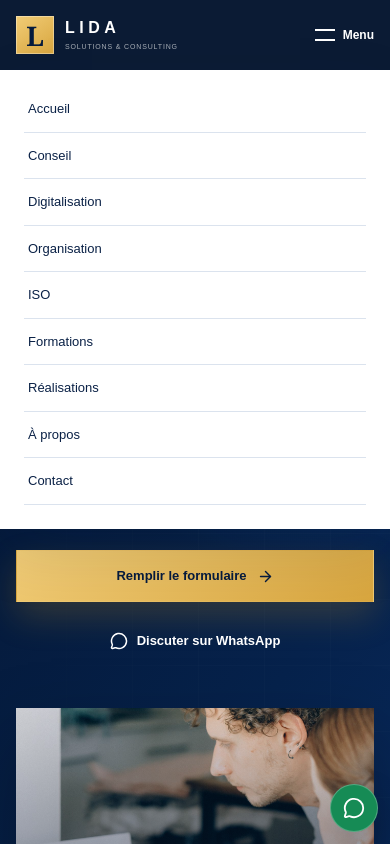
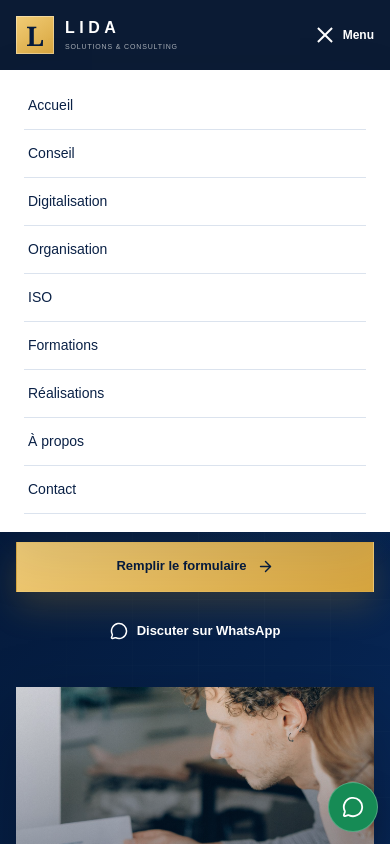
Before and after one commit to adel7elh-debug/lidasol-main, a Next.js app: page /contact in a window 390 px wide. Both pictures are taken after a click on the heading "Menu". Shown: the top 844 px of the page. Built offline with nearby package versions, Linux system fonts and the light colour scheme.

Commit message:
Improve mobile responsiveness and navigation

```diff
--- a/app/_components/SiteHeader.tsx
+++ b/app/_components/SiteHeader.tsx
@@ -77,6 +77,7 @@ function NavDropdown({ label, links, isOpen, onOpen, onClose, onScheduleClose, o
 export function SiteHeader() {
   const [activeDropdown, setActiveDropdown] = useState<DropdownName | null>(null);
   const closeTimer = useRef<number | null>(null);
+  const mobileMenuRef = useRef<HTMLDetailsElement>(null);
 
   function cancelClose() {
     if (closeTimer.current !== null) {
@@ -103,6 +104,10 @@ export function SiteHeader() {
     }, 150);
   }
 
+  function closeMobileMenu() {
+    mobileMenuRef.current?.removeAttribute("open");
+  }
+
   useEffect(() => () => {
     if (closeTimer.current !== null) window.clearTimeout(closeTimer.current);
   }, []);
@@ -115,18 +120,24 @@ export function SiteHeader() {
           <span className="brand-name"><strong>LIDA</strong><small>Solutions & Consulting</small></span>
         </Link>
 
-        <details className="mobile-menu">
+        <details
+          className="mobile-menu"
+          ref={mobileMenuRef}
+          onKeyDown={(event) => {
+            if (event.key === "Escape") closeMobileMenu();
+          }}
+        >
           <summary aria-label="Ouvrir le menu"><span /> Menu</summary>
           <nav aria-label="Navigation mobile">
-            <Link href="/">Accueil</Link>
-            <Link href="/conseil-accompagnement">Conseil</Link>
-            <Link href="/digitalisation">Digitalisation</Link>
-            <Link href="/gestion-organisation">Organisation</Link>
-            <Link href="/accompagnement-iso">ISO</Link>
-            <Link href="/formation">Formations</Link>
-            <Link href="/realisations">Réalisations</Link>
-            <Link href="/a-propos">À propos</Link>
-            <Link href="/contact">Contact</Link>
+            <Link href="/" onClick={closeMobileMenu}>Accueil</Link>
+            <Link href="/conseil-accompagnement" onClick={closeMobileMenu}>Conseil</Link>
+            <Link href="/digitalisation" onClick={closeMobileMenu}>Digitalisation</Link>
+            <Link href="/gestion-organisation" onClick={closeMobileMenu}>Organisation</Link>
+            <Link href="/accompagnement-iso" onClick={closeMobileMenu}>ISO</Link>
+            <Link href="/formation" onClick={closeMobileMenu}>Formations</Link>
+            <Link href="/realisations" onClick={closeMobileMenu}>Réalisations</Link>
+            <Link href="/a-propos" onClick={closeMobileMenu}>À propos</Link>
+            <Link href="/contact" onClick={closeMobileMenu}>Contact</Link>
           </nav>
         </details>
 
--- a/app/globals.css
+++ b/app/globals.css
@@ -17,12 +17,12 @@
 }
 
 * { box-sizing: border-box; }
-html { scroll-behavior: smooth; scroll-padding-top: 100px; }
-body { margin: 0; color: var(--ink); background: var(--white); font-family: Arial, Helvetica, sans-serif; text-rendering: optimizeLegibility; }
+html { max-width: 100%; overflow-x: clip; scroll-behavior: smooth; scroll-padding-top: 100px; }
+body { max-width: 100%; margin: 0; overflow-x: clip; color: var(--ink); background: var(--white); font-family: Arial, Helvetica, sans-serif; text-rendering: optimizeLegibility; }
 a { color: inherit; text-decoration: none; }
 button, input, select, textarea { font: inherit; }
 button { color: inherit; }
-img { max-width: 100%; }
+img { display: block; max-width: 100%; }
 main { overflow: clip; }
 .container { width: min(1180px, calc(100% - 48px)); margin-inline: auto; }
 .narrow { width: min(840px, calc(100% - 48px)); }
@@ -344,11 +344,16 @@ main { overflow: clip; }
 @media (max-width: 930px) {
   .desktop-nav { display: none; }
   .mobile-menu { display: block; position: relative; }
-  .mobile-menu > summary { display: flex; align-items: center; gap: 8px; cursor: pointer; list-style: none; font-size: 12px; font-weight: 800; }
+  .mobile-menu > summary { min-width: 64px; min-height: 48px; display: flex; align-items: center; justify-content: flex-end; gap: 8px; cursor: pointer; list-style: none; font-size: 12px; font-weight: 800; touch-action: manipulation; }
   .mobile-menu > summary::-webkit-details-marker { display: none; }
-  .mobile-menu > summary > span { width: 20px; height: 12px; border-top: 2px solid white; border-bottom: 2px solid white; }
-  .mobile-menu nav { position: fixed; left: 0; right: 0; top: 78px; display: grid; padding: 16px 24px 24px; color: var(--ink); background: white; box-shadow: var(--shadow); }
-  .mobile-menu nav a { padding: 13px 4px; border-bottom: 1px solid var(--line); font-size: 13px; }
+  .mobile-menu > summary > span { position: relative; width: 20px; height: 12px; border-top: 2px solid white; border-bottom: 2px solid white; }
+  .mobile-menu:not([open]) nav { display: none; }
+  .mobile-menu[open] > summary > span { height: 20px; border: 0; }
+  .mobile-menu[open] > summary > span::before, .mobile-menu[open] > summary > span::after { content: ""; position: absolute; width: 20px; height: 2px; margin-top: 9px; background: white; }
+  .mobile-menu[open] > summary > span::before { transform: rotate(45deg); }
+  .mobile-menu[open] > summary > span::after { transform: rotate(-45deg); }
+  .mobile-menu nav { position: fixed; z-index: 5; left: 0; right: 0; top: 78px; max-height: calc(100dvh - 78px); overflow-y: auto; overscroll-behavior: contain; display: grid; padding: 12px 24px calc(18px + env(safe-area-inset-bottom)); color: var(--ink); background: white; box-shadow: var(--shadow); }
+  .mobile-menu nav a { min-height: 48px; display: flex; align-items: center; padding: 8px 4px; border-bottom: 1px solid var(--line); font-size: 14px; touch-action: manipulation; }
   .home-hero, .page-hero { padding-top: 70px; }
   .home-hero-layout, .page-hero-layout, .split-copy, .outcomes-layout, .preview-layout, .two-column-sections, .related-layout, .cta-layout, .registration-layout, .contact-page-layout { grid-template-columns: 1fr; }
   .home-hero-visual, .page-hero-image { min-height: 430px; }
@@ -369,53 +374,128 @@ main { overflow: clip; }
 
 @media (max-width: 640px) {
   .container, .narrow { width: min(100% - 32px, 1180px); }
-  .header-inner { min-height: 70px; }
+  .header-inner { min-height: 70px; gap: 14px; }
+  .brand { min-height: 44px; }
   .brand-mark { width: 38px; height: 38px; }
   .brand-name strong { font-size: 16px; }
   .brand-name small { font-size: 7px; }
   .mobile-menu nav { top: 70px; }
-  .home-hero, .page-hero { padding: 52px 0 62px; }
-  .breadcrumbs { margin-bottom: 34px; }
-  .home-hero h1, .page-hero h1 { font-size: clamp(40px, 13vw, 57px); }
-  .hero-lead { font-size: 15px; }
+  .home-hero, .page-hero { padding: 44px 0 56px; }
+  .home-hero-layout, .page-hero-layout { gap: 34px; }
+  .breadcrumbs { gap: 4px 8px; margin-bottom: 28px; font-size: 11px; line-height: 1.35; }
+  .breadcrumbs span { align-items: center; gap: 8px; }
+  .breadcrumbs a { min-height: 44px; display: inline-flex; align-items: center; }
+  .home-hero h1, .page-hero h1 { overflow-wrap: anywhere; font-size: clamp(36px, 11.6vw, 52px); line-height: 1.035; letter-spacing: -.045em; }
+  .hero-lead { margin-top: 23px; font-size: 15px; line-height: 1.68; }
   .hero-actions { align-items: stretch; flex-direction: column; gap: 17px; }
-  .hero-actions .button { width: 100%; }
+  .hero-actions .button { width: 100%; min-height: 50px; height: auto; padding-block: 13px; text-align: center; line-height: 1.3; }
   .hero-actions .whatsapp-link { justify-content: center; min-height: 44px; }
-  .home-hero-visual, .page-hero-image { min-height: 370px; }
-  .floating-note { right: 10px; top: 18px; }
+  .home-hero-visual, .page-hero-image { min-height: clamp(320px, 100vw, 380px); }
+  .floating-note { left: 72px; right: 10px; top: 18px; min-width: 0; padding: 11px; }
+  .floating-note span { min-width: 0; }
+  .floating-note strong, .floating-note small { overflow-wrap: anywhere; }
+  .hero-insight { left: 14px; right: 14px; bottom: 14px; padding: 18px; }
+  .hero-insight strong { font-size: 24px; }
   .signal-grid { grid-template-columns: 1fr 1fr; }
-  .signal-grid > div { min-height: 82px; padding: 14px; border-bottom: 1px solid rgba(255,255,255,.14); }
-  .signal-grid strong { font-size: 25px; }
-  .section { padding: 78px 0; }
+  .signal-grid > div { min-width: 0; min-height: 82px; gap: 9px; padding: 12px 10px; border-bottom: 1px solid rgba(255,255,255,.14); }
+  .signal-grid strong { flex: 0 0 auto; font-size: 24px; }
+  .signal-grid span { min-width: 0; overflow-wrap: anywhere; font-size: 9px; letter-spacing: .045em; }
+  .section { padding: 64px 0; }
+  .section-heading { margin-bottom: 32px; }
+  .section-heading h2, .split-copy h2, .two-column-sections h2, .sticky-copy h2, .related-layout h2, .contact-page-layout h2, .registration-layout h2, .intra-layout h2 { overflow-wrap: anywhere; font-size: clamp(29px, 9vw, 42px); line-height: 1.1; }
+  .section-heading > p:not(.eyebrow), .split-copy p, .two-column-sections p, .sticky-copy p, .training-practical p { font-size: 14px; line-height: 1.72; }
   .split-heading { grid-template-columns: 1fr; gap: 20px; }
-  .split-copy, .outcomes-layout, .preview-layout, .two-column-sections, .related-layout, .cta-layout, .registration-layout, .contact-page-layout { gap: 45px; }
+  .split-copy, .outcomes-layout, .preview-layout, .two-column-sections, .related-layout, .cta-layout, .registration-layout, .contact-page-layout { gap: 36px; }
   .home-expertise-grid { grid-template-columns: 1fr; }
   .home-expertise-grid article, .home-expertise-grid article:nth-child(n+4) { grid-column: 1; }
+  .home-expertise-grid article { min-height: 285px; padding: 23px; }
+  .home-expertise-grid a { left: 23px; bottom: 23px; min-height: 44px; }
+  .text-link, .transparency-box a { min-height: 44px; align-items: center; }
   .featured-trainings, .process-grid, .four-cols, .three-cols, .training-grid, .program-grid { grid-template-columns: 1fr; }
-  .process-grid li { min-height: 205px; border-right: 0; }
-  .process-grid h3 { margin-top: 38px; }
-  .preview-image { min-height: 390px; }
+  .featured-trainings a { min-height: 200px; padding: 22px; }
+  .process-grid li { min-height: 185px; padding: 24px 22px; border-right: 0; }
+  .process-grid h3 { margin-top: 32px; }
+  .preview-image { min-height: clamp(320px, 100vw, 390px); }
+  .benefit-list article { grid-template-columns: 44px minmax(0, 1fr); gap: 14px; padding: 24px 0; }
+  .benefit-list > article > span { width: 44px; height: 44px; }
   .problem-grid { grid-template-columns: 1fr; }
-  .bordered-columns > div { padding: 25px; }
-  .page-hero-image > div { display: grid; }
+  .check-grid > div, .feature-card, .program-grid article { min-width: 0; padding: 22px; }
+  .feature-card { min-height: 0; }
+  .feature-card h3 { margin-top: 30px; }
+  .bordered-columns > div { min-width: 0; padding: 22px; }
+  .icon-list li, .numbered-list li, .related-layout a { min-width: 0; overflow-wrap: anywhere; }
+  .related-section { padding: 56px 0; }
+  .faq-list summary { min-height: 56px; gap: 16px; padding: 16px 0; line-height: 1.4; }
+  .cta-section { padding: 64px 0; }
+  .cta-actions { justify-items: stretch; }
+  .cta-actions .button, .cta-actions .whatsapp-link, .intra-layout .button, .center-action .button { width: 100%; min-height: 50px; height: auto; padding-block: 13px; justify-content: center; text-align: center; line-height: 1.3; }
+  .page-hero-image > div { left: 18px; right: 18px; bottom: 18px; display: grid; gap: 8px; }
   .promise-band .container { grid-template-columns: 1fr; gap: 12px; }
   .program-grid ul { grid-template-columns: 1fr; }
-  .training-card { min-height: 390px; }
+  .filter-bar { gap: 9px; margin-bottom: 28px; }
+  .filter-bar button { min-height: 44px; padding-inline: 13px; }
+  .training-card { min-height: 0; padding: 22px; }
+  .training-card h2 { margin-top: 28px; overflow-wrap: anywhere; }
+  .training-card dl { gap: 8px; }
+  .training-card dl div { min-width: 0; }
+  .training-card dd { overflow-wrap: anywhere; }
+  .card-actions { flex-wrap: wrap; gap: 8px 16px; }
+  .card-actions a { min-height: 44px; }
+  .intra-section { padding: 60px 0; }
   .form-grid { grid-template-columns: 1fr; }
   .field.wide { grid-column: auto; }
   .lead-form { padding: 22px 18px; }
+  .field { min-width: 0; gap: 9px; }
+  .field > span { font-size: 12px; }
+  .field input, .field select, .field textarea { min-width: 0; min-height: 52px; font-size: 16px; }
+  .registration-layout .whatsapp-link { min-height: 44px; align-items: center; }
+  .consent { min-height: 44px; margin-top: 18px; padding: 4px 56px 4px 0; font-size: 12px; }
   .form-submit { align-items: stretch; flex-direction: column; }
   .form-submit .button { width: 100%; }
+  .form-submit small { font-size: 11px; }
   .consultant-profile { grid-template-columns: 1fr; gap: 35px; }
   .consultant-monogram { min-height: 220px; }
-  .method-timeline li { padding-left: 35px; }
+  .method-timeline { margin-left: 24px; }
+  .method-timeline li { grid-template-columns: minmax(0, 1fr); gap: 0; padding: 0 0 46px 34px; }
+  .method-timeline > li > span { left: -22px; width: 44px; height: 44px; }
+  .method-timeline h2 { overflow-wrap: anywhere; font-size: clamp(27px, 8vw, 34px); line-height: 1.15; }
+  .method-timeline p { font-size: 14px; line-height: 1.68; }
+  .placeholder-grid article { min-height: 0; padding: 23px; }
   .quick-contact .container { align-items: stretch; flex-direction: column; }
-  .quick-contact .whatsapp-link { min-height: 42px; }
+  .quick-contact .whatsapp-link, .quick-intents .whatsapp-link { min-height: 44px; }
+  .quick-contact .button { width: 100%; }
+  .contact-cards > a, .contact-cards > div { min-width: 0; }
+  .contact-cards span, .contact-cards strong { min-width: 0; overflow-wrap: anywhere; }
   .footer-main { grid-template-columns: 1fr 1fr; gap: 38px 25px; }
   .footer-main > div:first-child, .footer-main > div:last-child { grid-column: 1 / -1; }
+  .site-footer { padding: 60px 0 calc(82px + env(safe-area-inset-bottom)); }
+  .footer-main > div { min-width: 0; gap: 8px; font-size: 13px; line-height: 1.5; }
+  .footer-main a { min-height: 44px; display: inline-flex; align-items: center; overflow-wrap: anywhere; }
   .footer-bottom { align-items: flex-start; flex-direction: column; }
-  .whatsapp-float { right: 12px; bottom: 12px; width: 48px; padding: 0; justify-content: center; }
+  .footer-bottom div { flex-wrap: wrap; gap: 4px 20px; }
+  .footer-bottom a { min-height: 44px; display: inline-flex; align-items: center; }
+  .whatsapp-float { right: max(12px, env(safe-area-inset-right)); bottom: max(12px, env(safe-area-inset-bottom)); width: 50px; min-height: 50px; padding: 0; justify-content: center; touch-action: manipulation; }
   .whatsapp-float span { position: absolute; width: 1px; height: 1px; overflow: hidden; clip: rect(0 0 0 0); }
+}
+
+@media (max-width: 360px) {
+  .container, .narrow { width: min(100% - 24px, 1180px); }
+  .header-inner { gap: 10px; }
+  .brand { gap: 8px; }
+  .brand-mark { width: 36px; height: 36px; }
+  .brand-name strong { font-size: 15px; }
+  .brand-name small { margin-top: 5px; font-size: 6px; letter-spacing: .1em; }
+  .mobile-menu > summary { min-width: 60px; }
+  .home-hero h1, .page-hero h1 { font-size: 35px; }
+  .hero-actions .button, .cta-actions .button, .intra-layout .button { padding-inline: 14px; }
+  .trust-row { gap: 12px 16px; }
+  .signal-grid > div { padding-inline: 8px; }
+  .footer-main { grid-template-columns: 1fr; }
+  .footer-main > div { grid-column: 1 !important; }
+}
+
+@media (max-width: 930px) and (max-height: 650px) {
+  .mobile-menu nav a { min-height: 44px; }
 }
 
 @media (prefers-reduced-motion: no-preference) {
```
